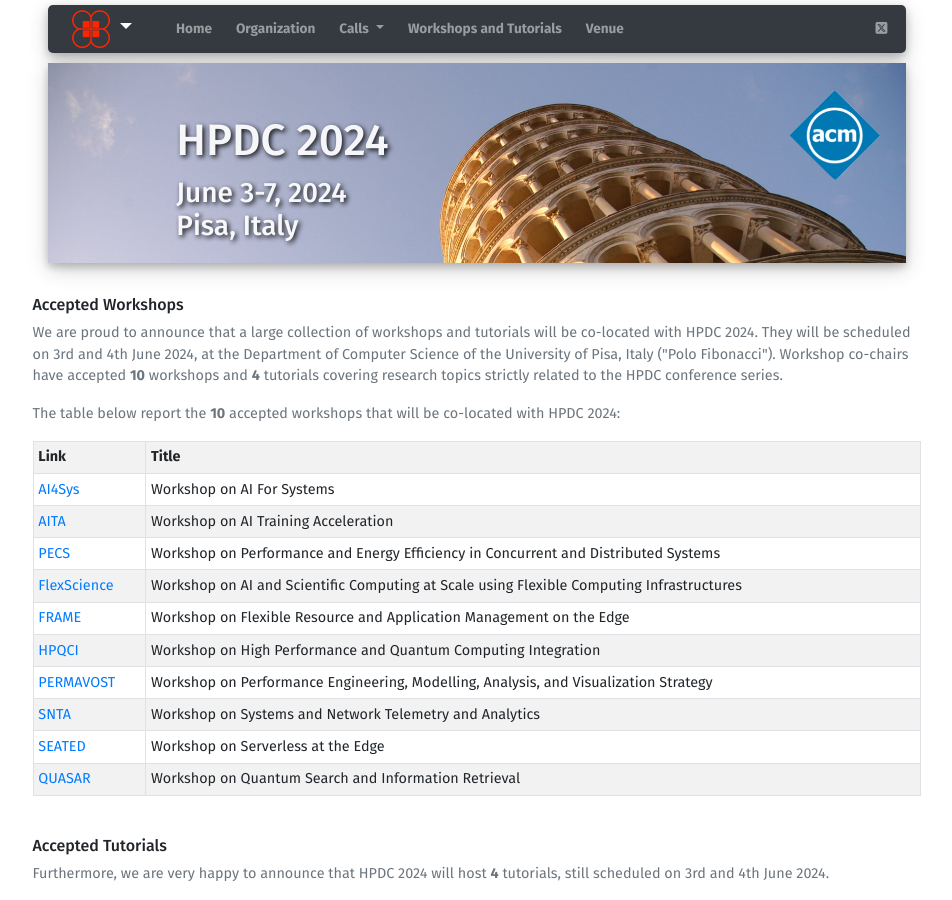
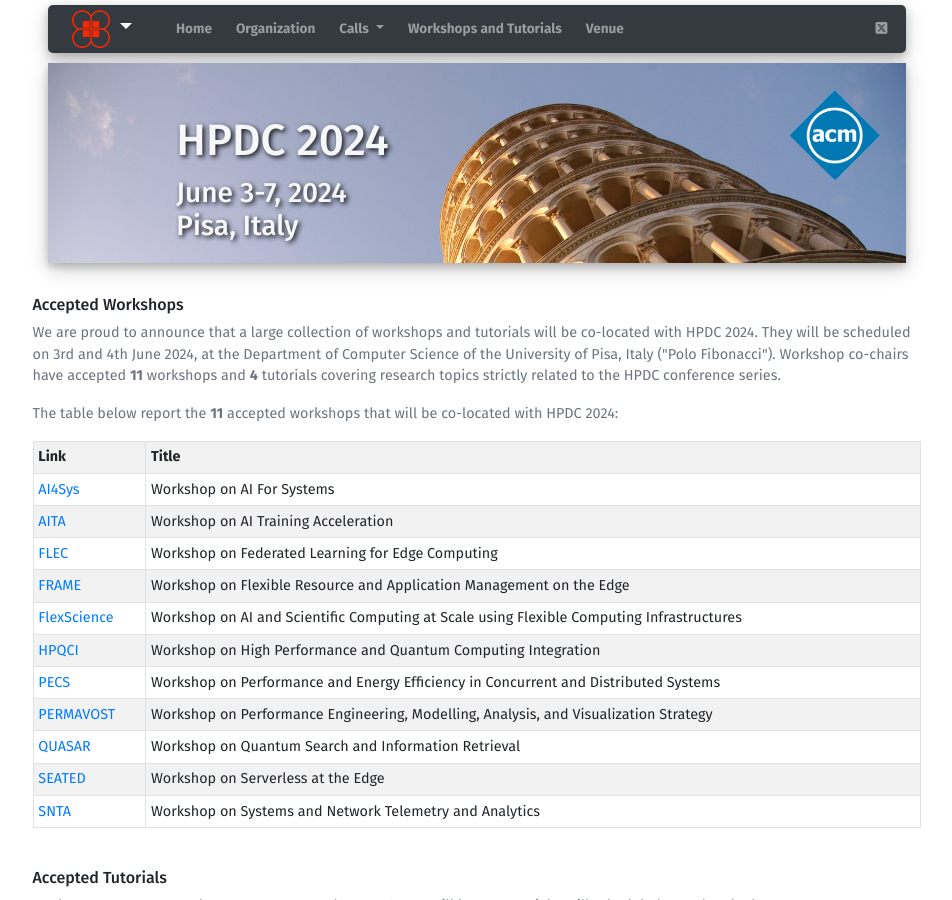
Before and after one commit to jacopo-massa/hpdc24-site, a Jekyll site: the page built from workshops.html, in a window 1280 px wide and 900 px high. Shown: the whole window, without its empty margins (163-1115 px from the left). Built offline with Jekyll 4.4.1, drawn with Linux system fonts in a browser that asks for light colours.

Commit message:
add FLEC workshop, sort workshop by acronym

```diff
--- a/_data/wst.yml
+++ b/_data/wst.yml
@@ -39,6 +39,10 @@
     title: Workshop on Quantum Search and Information Retrieval
     url: "https://www.dmi.unict.it/quasar/"
 
+  - acronym: FLEC
+    title: Workshop on Federated Learning for Edge Computing
+    url: "https://flec-workshop.github.io/2024/"
+
 tutorials:
   - title: Variational Quantum Algorithms for Resource Management in Cloud/Edge Architectures
     acronym: Qu4Edge
--- a/workshops.html
+++ b/workshops.html
@@ -27,7 +27,8 @@
 					<th>Link</th>
 					<th>Title</th>
 				</tr>
-				{% for workshop in site.data.wst.workshops %}
+				{% assign sorted_workshops = site.data.wst.workshops | sort: 'acronym' %}
+				{% for workshop in sorted_workshops %}
 				<tr>
 					<td><a target="_blank" href="{{workshop.url}}">{{workshop.acronym}}</a></td>
 					<td>{{workshop.title}}</td>
```
